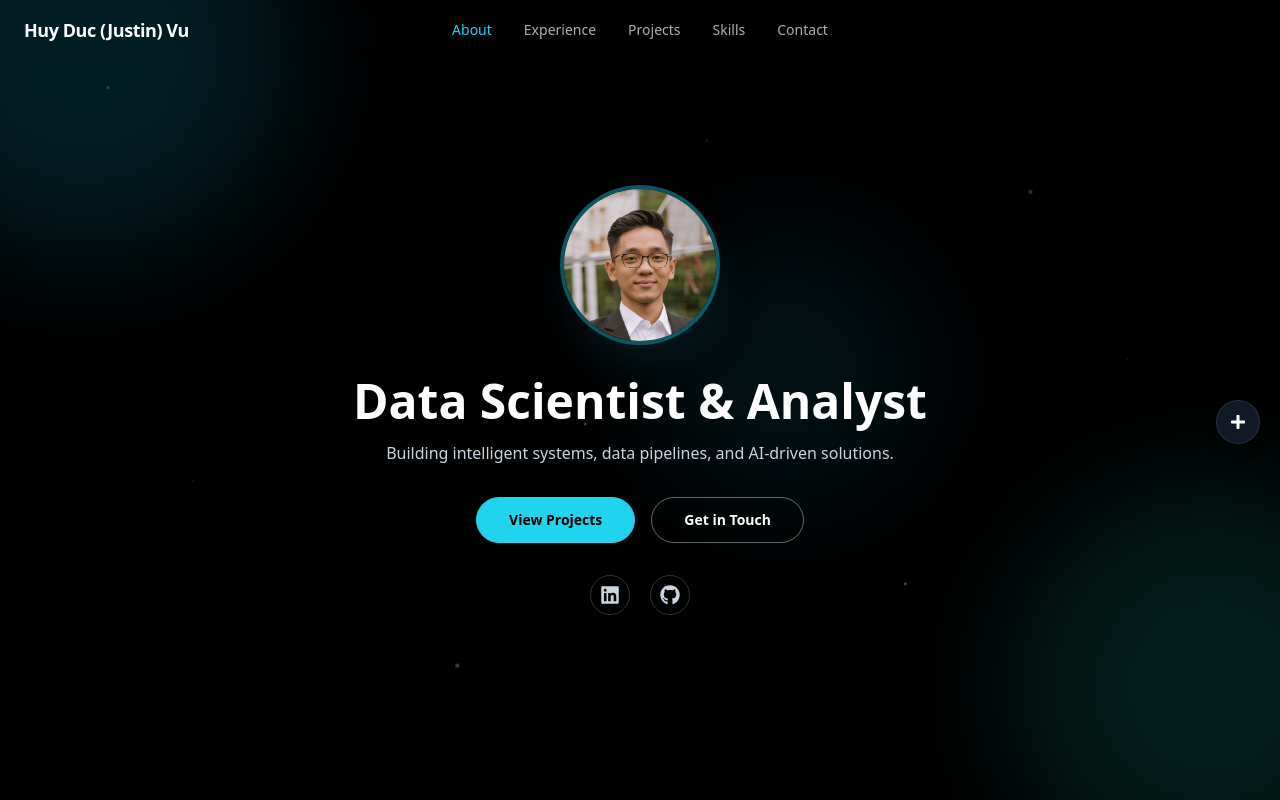
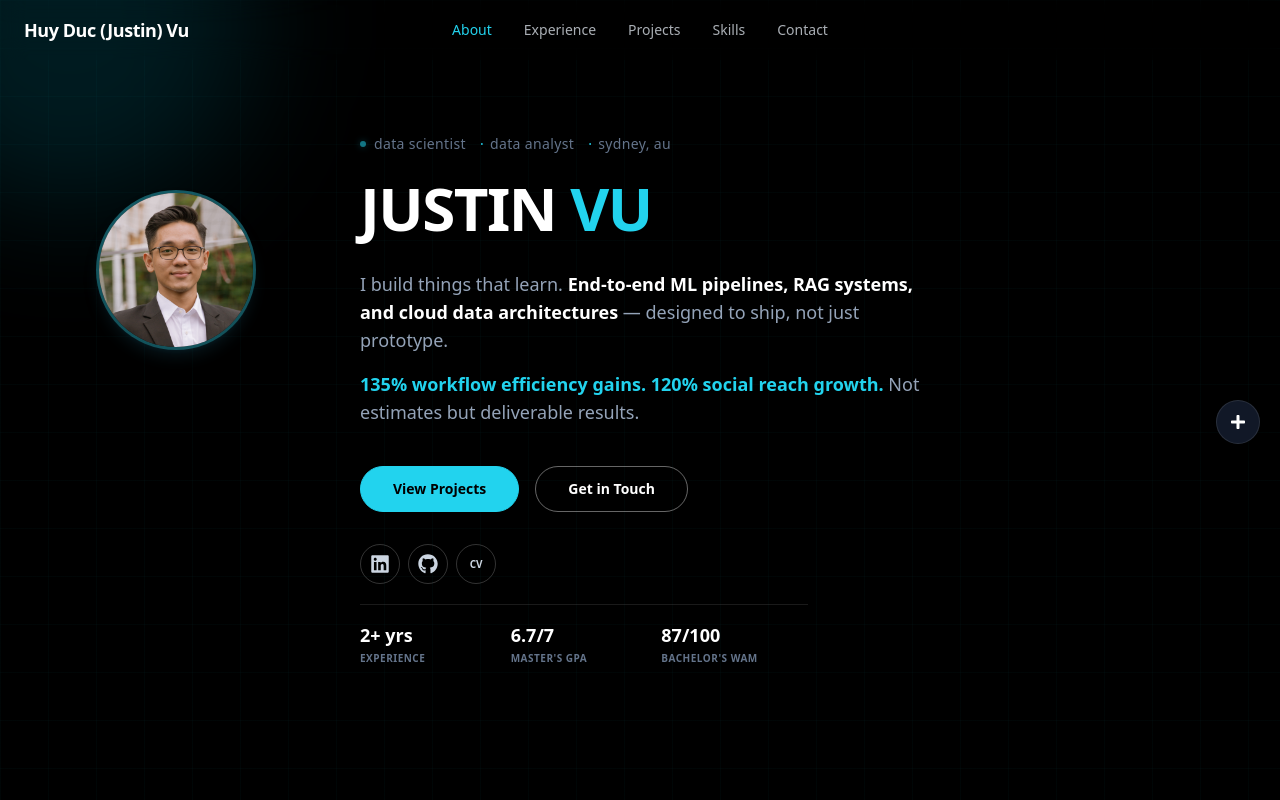
Before and after one commit to huyducv/huyducv.github.io, a React (Vite) app in the folder portfolio-react/: page / in a window 1280 px wide. Shown: the top 800 px of the page. Built offline with nearby package versions, Linux system fonts and the light colour scheme; the HTML template or start-up script is replaced by a standard one.

Commit message:
Major update for About section

```diff
--- a/portfolio-react/src/components/Hero.jsx
+++ b/portfolio-react/src/components/Hero.jsx
@@ -5,72 +5,121 @@ const SOCIAL_ICONS = {
   linkedin: FaLinkedin,
 }
 
+function Tagline({ text }) {
+  const parts = text.split(/\s*·\s*/)
+  return (
+    <>
+      {parts.map((part, i) => (
+        <span key={`${i}-${part}`}>
+          {i > 0 ? (
+            <span className="mx-1.5 text-cyan-400" aria-hidden>
+              ·
+            </span>
+          ) : null}
+          <span>{part}</span>
+        </span>
+      ))}
+    </>
+  )
+}
+
+/** `**like this**` → emphasized spans; outside stays muted. */
+function RichBioLine({ text, emphasisClass }) {
+  const parts = text.split(/(\*\*[^*]+\*\*)/g)
+  return parts.map((part, i) => {
+    if (part.startsWith('**') && part.endsWith('**')) {
+      const inner = part.slice(2, -2)
+      return (
+        <strong key={i} className={`font-semibold ${emphasisClass}`}>
+          {inner}
+        </strong>
+      )
+    }
+    return (
+      <span key={i} className="text-slate-400">
+        {part}
+      </span>
+    )
+  })
+}
+
 export function Hero({ data }) {
   return (
-    <section id="main" className="relative flex min-h-screen items-center justify-center py-32 overflow-hidden">
+    <section
+      id="main"
+      className="relative flex min-h-screen items-center overflow-hidden py-28 sm:py-32"
+    >
+      {/* Subtle cyan grid */}
+      <div
+        className="pointer-events-none absolute inset-0 opacity-[0.4]"
+        aria-hidden
+        style={{
+          backgroundImage: `
+            linear-gradient(rgba(34, 211, 238, 0.07) 1px, transparent 1px),
+            linear-gradient(90deg, rgba(34, 211, 238, 0.07) 1px, transparent 1px)
+          `,
+          backgroundSize: '48px 48px',
+        }}
+      />
 
-      {/* ── Floating background ── */}
+      {/* Soft orbs (cyan / teal — site theme) */}
       <div className="pointer-events-none absolute inset-0">
-        {/* Gradient orbs */}
         <div
-          className="absolute -left-32 -top-32 h-[420px] w-[420px] rounded-full bg-cyan-600/20 blur-3xl animate-float-orb"
-          style={{ animationDuration: '11s' }}
+          className="absolute -left-32 -top-32 h-[380px] w-[380px] rounded-full bg-cyan-500/15 blur-3xl animate-float-orb"
+          style={{ animationDuration: '12s' }}
         />
         <div
-          className="absolute -bottom-24 -right-24 h-[380px] w-[380px] rounded-full bg-teal-600/20 blur-3xl animate-float-orb"
-          style={{ animationDuration: '14s', animationDelay: '3s' }}
+          className="absolute -bottom-32 -right-24 h-[360px] w-[360px] rounded-full bg-teal-600/12 blur-3xl animate-float-orb"
+          style={{ animationDuration: '15s', animationDelay: '2s' }}
         />
-        <div
-          className="absolute left-1/2 top-1/3 h-[280px] w-[280px] -translate-x-1/2 rounded-full bg-cyan-700/15 blur-3xl animate-float-orb"
-          style={{ animationDuration: '9s', animationDelay: '1.5s' }}
-        />
-
-        {/* Floating dots */}
-        {[
-          { top: '12%',  left: '8%',  size: 3, dur: '5s',   delay: '0s'   },
-          { top: '25%',  left: '80%', size: 4, dur: '7s',   delay: '1.2s' },
-          { top: '60%',  left: '15%', size: 2, dur: '6s',   delay: '0.6s' },
-          { top: '75%',  left: '70%', size: 3, dur: '8s',   delay: '2s'   },
-          { top: '45%',  left: '88%', size: 2, dur: '5.5s', delay: '0.3s' },
-          { top: '85%',  left: '35%', size: 4, dur: '7.5s', delay: '1.8s' },
-          { top: '18%',  left: '55%', size: 2, dur: '6.5s', delay: '0.9s' },
-          { top: '55%',  left: '45%', size: 3, dur: '9s',   delay: '2.4s' },
-        ].map((dot, i) => (
-          <div
-            key={i}
-            className="absolute rounded-full bg-cyan-300/40 animate-float-dot"
-            style={{
-              top: dot.top,
-              left: dot.left,
-              width: dot.size,
-              height: dot.size,
-              animationDuration: dot.dur,
-              animationDelay: dot.delay,
-            }}
-          />
-        ))}
-      </div>
-      <div className="relative z-10 flex flex-col items-center gap-8 px-4 text-center">
-        <div className="h-40 w-40 overflow-hidden rounded-full border-4 border-cyan-400/40 shadow-2xl shadow-cyan-900/30">
-          <img src={data.photoUrl} alt={data.name} className="h-full w-full object-cover" />
       </div>
 
-        <div>
-          <h1 className="text-4xl font-bold leading-tight text-white sm:text-5xl">
-            {data.title}
-          </h1>
-          <p className="mt-4 max-w-xl text-base text-slate-300">{data.subtitle}</p>
+      <div className="relative z-10 mx-auto w-full max-w-6xl px-4 sm:px-6 lg:px-8">
+        <div className="grid items-start gap-16 lg:grid-cols-[auto_1fr] lg:gap-38">
+          <div className="mx-auto mt-10 shrink-0 sm:mt-12 lg:mx-0 lg:mt-14 lg:order-1">
+            <div className="h-36 w-36 overflow-hidden rounded-full border-[3px] border-cyan-400/35 bg-white/5 shadow-lg shadow-cyan-900/25 sm:h-40 sm:w-40">
+              <img
+                src={data.photoUrl}
+                alt={data.name}
+                className="h-full w-full object-cover object-top"
+              />
+            </div>
           </div>
 
-        <div className="flex flex-wrap justify-center gap-4">
+          <div className="text-left lg:order-2 lg:pl-10">
+            <p className="flex flex-wrap items-center gap-2 text-sm font-medium lowercase tracking-wide text-slate-500">
+              <span
+                className="h-1.5 w-1.5 shrink-0 rounded-full bg-cyan-400 shadow-[0_0_10px_rgba(34,211,238,0.7)] animate-hero-tag-blink"
+                aria-hidden
+              />
+              <Tagline text={data.tagline} />
+            </p>
+
+            <h1 className="mt-6 text-4xl font-bold uppercase leading-[0.95] tracking-tight sm:text-5xl lg:text-6xl">
+              <span className="text-white">{data.headlinePrimary}</span>{' '}
+              <span className="text-cyan-400">{data.headlineAccent}</span>
+            </h1>
+
+            <div className="mt-8 max-w-xl space-y-4 text-base leading-relaxed sm:text-lg">
+              <p>
+                <RichBioLine text={data.bioParagraph1} emphasisClass="text-white" />
+              </p>
+              <p>
+                <RichBioLine text={data.bioParagraph2} emphasisClass="text-cyan-400" />
+              </p>
+            </div>
+
+            <div className="mt-10 flex flex-wrap gap-4">
               {data.actions.map((action) => (
                 <a
                   key={action.label}
                   href={action.href}
+                  target={action.openInNewTab ? '_blank' : undefined}
+                  rel={action.openInNewTab ? 'noreferrer' : undefined}
                   className={`inline-flex items-center justify-center rounded-full border px-8 py-3 text-sm font-semibold transition ${
-                action.style === 'outline'
-                  ? 'border-white/40 bg-transparent text-white hover:bg-white/10'
-                  : 'border-cyan-400 bg-cyan-400 text-black hover:bg-cyan-300'
+                    action.style === 'primary'
+                      ? 'border-cyan-400 bg-cyan-400 text-black hover:bg-cyan-300'
+                      : 'border-white/40 bg-transparent text-white hover:bg-white/10'
                   }`}
                 >
                   {action.label}
@@ -78,7 +127,7 @@ export function Hero({ data }) {
               ))}
             </div>
 
-        <div className="flex gap-5">
+            <div className="mt-8 flex items-center gap-2">
               {data.socials.map((social) => {
                 const Icon = SOCIAL_ICONS[social.icon]
                 return (
@@ -88,12 +137,29 @@ export function Hero({ data }) {
                     target="_blank"
                     rel="noreferrer"
                     aria-label={social.label}
-                className="flex h-10 w-10 items-center justify-center rounded-full border border-white/20 text-slate-300 transition hover:border-cyan-400/60 hover:text-cyan-400"
+                    className="flex h-10 w-10 shrink-0 items-center justify-center rounded-full border border-white/20 text-slate-300 transition hover:border-cyan-400/60 hover:text-cyan-400"
                   >
+                    {Icon ? (
                       <Icon className="h-5 w-5" />
+                    ) : (
+                      <span className="text-[10px] font-bold leading-none tracking-tight">CV</span>
+                    )}
                   </a>
                 )
               })}
+            </div>
+
+            <div className="mt-5 grid max-w-md grid-cols-3 gap-1 border-t border-white/10 pt-4">
+              {data.stats.map((s) => (
+                <div key={s.label}>
+                  <p className="text-base font-bold tabular-nums text-white sm:text-lg">{s.value}</p>
+                  <p className="mt-0.5 text-[9px] font-semibold uppercase tracking-wider text-slate-500 sm:text-[10px]">
+                    {s.label}
+                  </p>
+                </div>
+              ))}
+            </div>
+          </div>
         </div>
       </div>
     </section>
--- a/portfolio-react/src/data/mockData.js
+++ b/portfolio-react/src/data/mockData.js
@@ -1,4 +1,5 @@
 import profilePhotoUrl from '../assets/profile pic.jpeg'
+import cvPdf from '../assets/HuyDucVu.pdf'
 
 export const mockData = {
   nav: {
@@ -16,9 +17,18 @@ export const mockData = {
   hero: {
     photoUrl: profilePhotoUrl,
     name: 'Huy Duc Vu',
-    title: 'Data Scientist & Analyst',
-    subtitle:
-      'Building intelligent systems, data pipelines, and AI-driven solutions.',
+    tagline: 'data scientist · data analyst · sydney, au',
+    headlinePrimary: 'JUSTIN',
+    headlineAccent: 'VU',
+    bioParagraph1:
+      'I build things that learn. **End-to-end ML pipelines, RAG systems, and cloud data architectures** — designed to ship, not just prototype.',
+    bioParagraph2:
+      '**135% workflow efficiency gains. 120% social reach growth.** Not estimates but deliverable results.',
+    stats: [
+      { value: '2+ yrs', label: 'Experience' },
+      { value: '6.7/7', label: "Master's GPA" },
+      { value: '87/100', label: "Bachelor's WAM" },
+    ],
     actions: [
       { label: 'View Projects', href: '#projects', style: 'primary' },
       { label: 'Get in Touch', href: '#contact', style: 'outline' },
@@ -26,11 +36,12 @@ export const mockData = {
     socials: [
       { label: 'LinkedIn', href: 'https://linkedin.com/in/huyducvu', icon: 'linkedin' },
       { label: 'GitHub', href: 'https://github.com/huyducv', icon: 'github' },
+      { label: 'CV', href: cvPdf, icon: 'cv', openInNewTab: true },
     ],
   },
   experience: {
-    titlePrefix: 'My career &',
-    titleAccent: 'experience',
+    titlePrefix: 'My Career &',
+    titleAccent: 'Experience',
     items: [
       {
         title: 'Business Analyst',
--- a/portfolio-react/src/index.css
+++ b/portfolio-react/src/index.css
@@ -17,6 +17,22 @@ html {
   html {
     scroll-behavior: smooth;
   }
+
+  .animate-hero-tag-blink {
+    animation: hero-tag-blink 1.2s ease-in-out infinite;
+  }
+}
+
+@keyframes hero-tag-blink {
+  0%,
+  100% {
+    opacity: 1;
+    box-shadow: 0 0 12px rgba(34, 211, 238, 0.75);
+  }
+  50% {
+    opacity: 0.2;
+    box-shadow: 0 0 4px rgba(34, 211, 238, 0.35);
+  }
 }
 
 html,
```
Also changed, not shown: portfolio-react/src/assets/profile pic.jpeg, 1 other file (tests, documents, lock files or other folders). Lines whose indentation alone changed are shown as unchanged.
